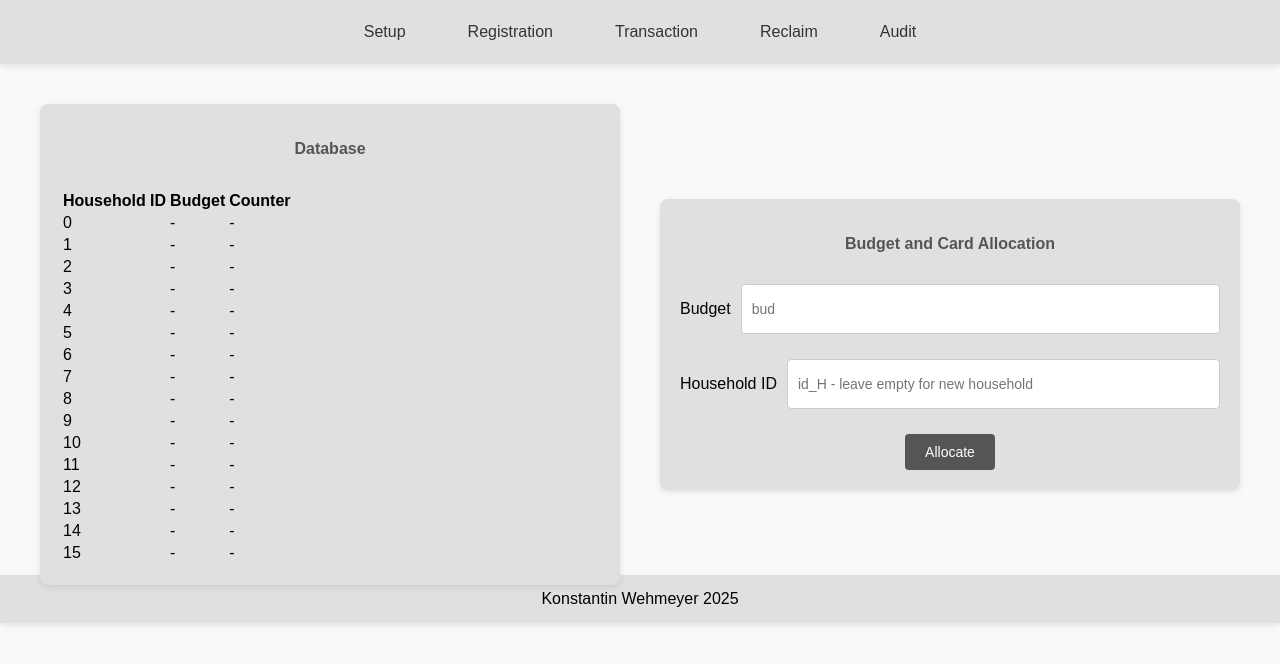
After one commit to KonstantinWeh/SecureWallet, a Flask app: page /registration in a window 1280 px wide. The commit adds this page. Shown: the top 664 px of the page. Run offline with Flask 3, Linux system fonts and the light colour scheme.

Commit message:
Added registration and DB

```diff
--- a/app.py
+++ b/app.py
@@ -1,10 +1,13 @@
 from flask import Flask
 from pages.setup import home_bp
+from pages.registration import registration_bp
 
 
 app = Flask(__name__)
 
 app.register_blueprint(home_bp)
+app.register_blueprint(registration_bp)
+
 
 if __name__ == "__main__":
     app.run(debug=True)
--- /dev/null
+++ b/pages/registration.py
@@ -0,0 +1,48 @@
+from services.RSADS import RSASignature
+from flask import jsonify, request, Blueprint, render_template
+from services.ORAM import SimpleORAM
+from parties.trusted_party import get_trusted_party
+
+registration_bp = Blueprint('registration', __name__)
+
+@registration_bp.route('/registration')
+def registration():
+    return render_template('registration.html')
+
+@registration_bp.route("/budget-and-card-allocation", methods=["POST"])
+def allocate_budget():
+
+    trusted_party = get_trusted_party()
+
+    data = request.get_json()
+    budget = data.get('bud')
+    household_id = data.get('id_h')
+
+    # Now you have `budget` and `household_id`
+    print(budget, household_id)
+
+    trusted_party.add_card(household_id, budget, 0)
+
+
+
+    return {"status": "success", "budget": budget, "household_id": household_id}
+
+
+
+@registration_bp.route("/get-database")
+def get_database():
+
+    trusted_party = get_trusted_party()
+
+    print(trusted_party.get_DB_view())
+
+    households = [
+        {
+            "id": idx,
+            "budget": data["budget"] if data else "-",
+            "counter": data["ctr"] if data else "-"
+        }
+        for idx, data in enumerate(trusted_party.get_DB_view())
+    ]
+
+    return jsonify(households)
--- a/parties/trusted_party.py
+++ b/parties/trusted_party.py
@@ -1,3 +1,6 @@
+from services.ORAM import SimpleORAM
+
+
 class TrustedParty:
     _instance = None
 
@@ -10,12 +13,19 @@ class TrustedParty:
 
     def __init__(self):
         if not self._initialized:
-            self._sk = None
-            self._K = None
+            security_param_bits = 128
+            num_blocks = 16
+            self.DB = SimpleORAM(security_param_bits, num_blocks)
+
+            self._sk = self.DB.sk
+            self._K = self.DB.K
+            self._pk_T = "⊥"
             self._sk_RS = None
             self._pk_RS = None
             self._sk_T = None
-            self._pk_T = None
+
+            self._initialized = True
+
 
     @property
     def sk(self):
@@ -65,6 +75,19 @@ class TrustedParty:
     def pk_T(self, value):
         self._pk_T = value
 
+    def add_card(self, id_H, budget, ctr):
+        if id_H:
+            # TODO: we need to check wheter the id is in the range of the DB
+            self.DB.write(id_H, budget, ctr)
+        else:
+            id_H = 0
+            while self.DB.read(id_H) != None:
+                id_H += 1
+            self.DB.write(id_H, budget, ctr)
+
+    def get_DB_view(self):
+        return self.DB.get_DB_view()
+
 
 
 
--- a/services/ORAM.py
+++ b/services/ORAM.py
@@ -15,3 +15,28 @@ class SimpleORAM:
         DB = [None for _ in range(N)]
 
         return sk, K, DB
+
+    #return all entries
+    def serve(self):
+        return self.DB
+
+    def read(self, id_H):
+        if id_H > len(self.DB):
+            return False
+
+        return self.DB[id_H]
+
+    def write(self, id_H, budget, ctr):
+        if id_H > len(self.DB):
+            return False
+
+        self.DB[id_H] = {'budget': budget,
+                         'ctr': ctr
+                        }
+
+        return self.DB[id_H]
+
+    def get_DB_view(self):
+        # for dev / viz purposes
+
+        return self.DB
--- /dev/null
+++ b/templates/registration.html
@@ -0,0 +1,108 @@
+{% extends "layout.html" %}
+
+
+{% block title %}Registration{% endblock %}
+
+
+
+{% block head %}
+    {{ super() }}
+{% endblock %}
+
+{% block content %}
+
+    <script>
+
+        async function allocateBudget(event, form) {
+            event.preventDefault(); // Prevent default form submission
+
+            const formData = new FormData(form);
+
+            const data = {
+                bud: formData.get('bud'),
+                id_h: formData.get('id_h')
+            };
+
+            const response = await fetch('/budget-and-card-allocation', {
+                method: 'POST',
+                headers: {
+                    'Content-Type': 'application/json'
+                },
+                body: JSON.stringify(data)
+            });
+
+            const result = await response.json();
+            console.log(result); // success!
+            loadHouseholds();
+
+        }
+
+
+
+        async function loadHouseholds() {
+            const response = await fetch('/get-database');
+            const households = await response.json();
+
+            const tbody = document.querySelector('tbody');
+            tbody.innerHTML = ''; // Clear old rows
+
+            households.forEach(household => {
+              const row = document.createElement('tr');
+              row.className = 'border-b';
+
+              row.innerHTML = `
+                <td class="px-6 py-4">${household.id}</td>
+                <td class="px-6 py-4">${household.budget}</td>
+                <td class="px-6 py-4">${household.counter}</td>
+              `;
+
+              tbody.appendChild(row);
+            });
+          }
+
+        loadHouseholds();
+  </script>
+
+    <div class="box">
+        <p class="box-header">Database</p>
+        <div class="overflow-x-auto rounded-lg shadow-lg mt-8">
+            <table class="min-w-full text-sm text-gray-700">
+              <thead class="bg-gray-200 text-gray-700 uppercase text-xs">
+                <tr>
+                  <th class="px-6 py-3 text-left">Household ID</th>
+                  <th class="px-6 py-3 text-left">Budget</th>
+                  <th class="px-6 py-3 text-left">Counter</th>
+                </tr>
+              </thead>
+              <tbody class="bg-white">
+                {% for household in households %}
+                <tr class="border-b">
+                  <td class="px-6 py-4">{{ household.id }}</td>
+                  <td class="px-6 py-4">{{ household.budget }}</td>
+                  <td class="px-6 py-4">{{ household.counter }}</td>
+                </tr>
+                {% else %}
+                <tr>
+                  <td colspan="3" class="px-6 py-4 text-center text-gray-400">No households registered yet.</td>
+                </tr>
+                {% endfor %}
+              </tbody>
+            </table>
+          </div>
+    </div>
+
+    <form class="box" id="update-households-btn" onsubmit="allocateBudget(event, this)">
+        <p class="box-header">Budget and Card Allocation</p>
+        <div class="input-row">
+            <p>Budget</p>
+            <input type="text" name="bud" placeholder="bud">
+            </div>
+        <div class="input-row"><p>Household ID</p><input type="text" name="id_h" placeholder="id_H - leave empty for new household"></div>
+        <button type="submit">Allocate</button>
+    </form>
+
+{% endblock %}
+
+{% block footer %}
+    {{ super() }}
+{% endblock %}
--- a/templates/setup.html
+++ b/templates/setup.html
@@ -45,7 +45,7 @@
   </script>
 
 
-    <div class>
+    <div>
 
 
     <form class="box" onsubmit="generateTpiKeys(event, this)">
```
Also changed, not shown: pages/setup.py (+16 -17 lines), parties/smartcard.py (added, +87 -0 lines).
